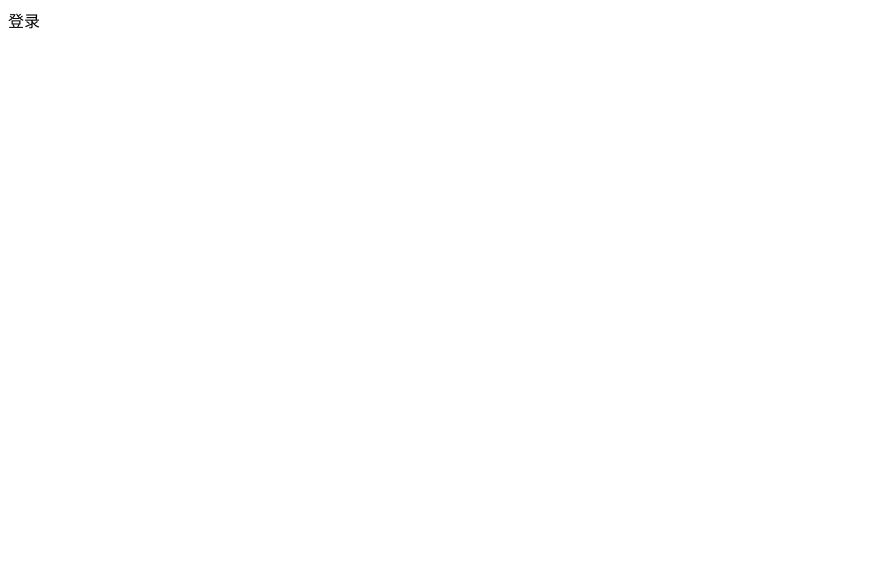
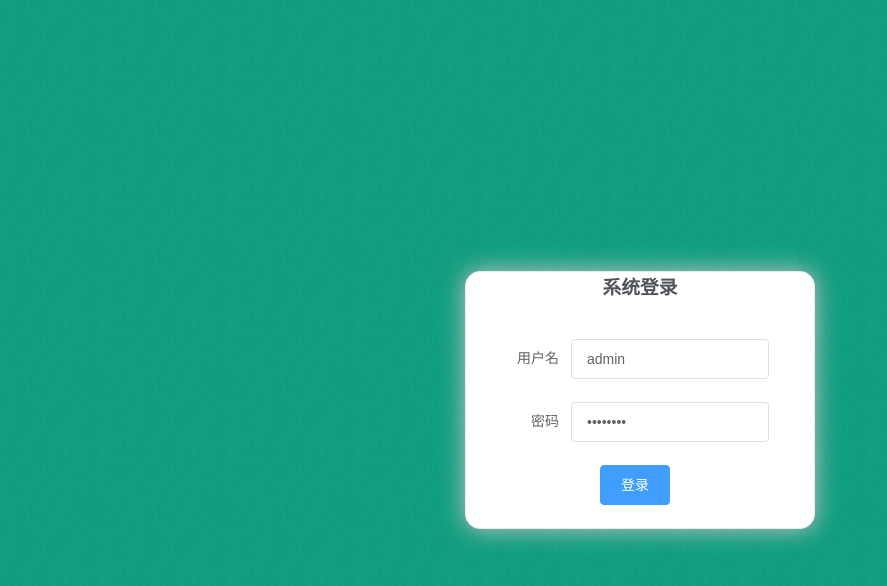
Before and after one commit to BlueCat-MuXiHong/book_project_web, a Vue app: page /#/login in a window 1280 px wide. Shown: the top 586 px of the page, without its empty margins (0-887 px from the left). Built offline with nearby package versions, Linux system fonts and the light colour scheme.

Commit message:
登录半成品

```diff
--- a/src/App.vue
+++ b/src/App.vue
@@ -16,5 +16,8 @@ export default {
 </script>
 
 <style>
-
+html, body, h3, p {
+    padding: 0;
+    margin: 0;
+}
 </style>
--- a/src/components/Login.vue
+++ b/src/components/Login.vue
@@ -1,15 +1,77 @@
 <template>
-  <div class="hello">
-      登录
-  </div>
+    <div id="box">
+        <el-form
+            ref="form"
+            label-width="70px"
+            class="login-container"
+            :inline="true"
+            :model="form"
+            :rules="rules">
+            <h3 class="login_title">系统登录</h3>
+            <el-form-item label="用户名" prop="username">
+                <el-input placeholder="请输入账号" v-model="form.username"></el-input>
+            </el-form-item>
+            <el-form-item label="密码" prop="password">
+                <el-input type="password" placeholder="请输入密码" v-model="form.password"></el-input>
+            </el-form-item>
+            <el-form-item>
+                <el-button type="primary" @click="submit">登录</el-button>
+            </el-form-item>
+        </el-form>
+    </div>
 </template>
-
 <script>
 export default {
+    data() {
+        return {
+            form: {
+                username: 'admin',
+                password: 'admin123'
+            },
+            rules: {
+                username: [{require: true, trigger: 'blur', message: '请输入用户名'}],
+                password: [{require: true, trigger: 'blur', message: '请输入用户名'}]
+            }
+        }
+    },
+    methods:{
+        submit(){
 
+        }
+    }
 }
 </script>
 
 <style scoped>
+#box{
+    width: 100%;
+    height: 100vh;
+    background-color: #12a182;
+    background-image: url("/src/assets/imgs/img.png");
+}
 
+.login-container {
+    width: 350px;
+    border: 1px solid #eaeaea;
+    position: absolute;
+    top: 50%;
+    left: 50%;
+    transform: translate(-50%, -50%);
+
+    background-color: #fff;
+    border-radius: 15px;
+    box-shadow: 0 0 25px #cac6c6;
+    box-sizing: border-box;
+    text-align: center;
+}
+
+.el-input {
+    width: 198px;
+}
+
+.login_title {
+    text-align: center;
+    margin-bottom: 40px;
+    color: #505458;
+}
 </style>
--- a/src/main.js
+++ b/src/main.js
@@ -1,8 +1,14 @@
 import Vue from 'vue'
 import App from './App.vue'
+import 'element-ui/lib/theme-chalk/index.css'
+import ElementUI from 'element-ui'
+import router from "@/router";
 
 Vue.config.productionTip = false
 
+Vue.use(ElementUI)
+
 new Vue({
+  router,
   render: h => h(App),
 }).$mount('#app')
--- /dev/null
+++ b/src/router/index.js
@@ -0,0 +1,16 @@
+import Vue from "vue";
+import VueRouter from "vue-router";
+import Login from "@/components/Login.vue";
+Vue.use(VueRouter)
+
+const routes = [
+    {
+        path:'login',
+        component:Login,
+        name:'login'
+    }
+]
+const router = new VueRouter({
+    routes
+})
+export default router
```
Also changed, not shown: src/assets/imgs/img.png (added). Lines whose indentation alone changed are shown as unchanged.
